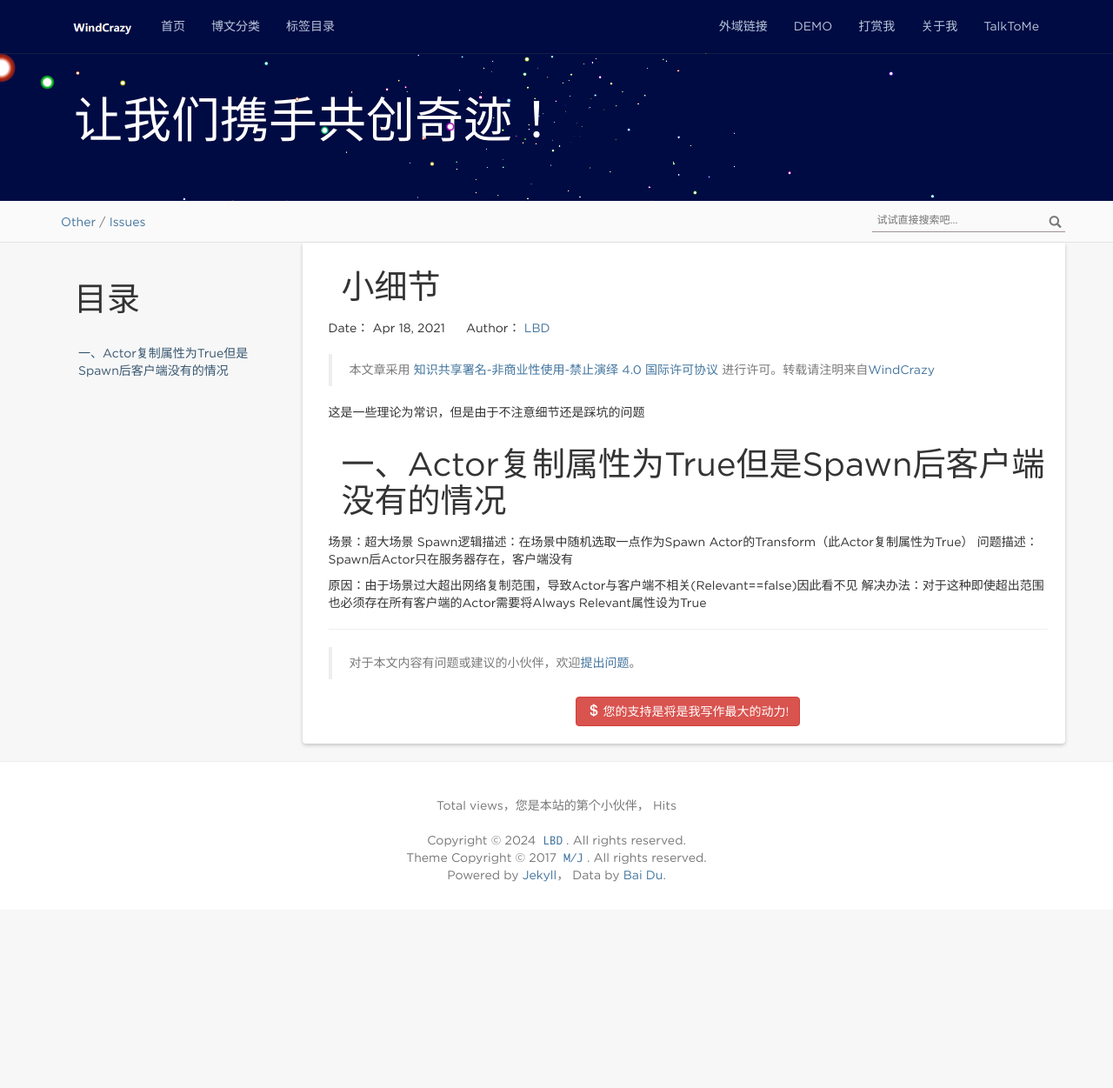
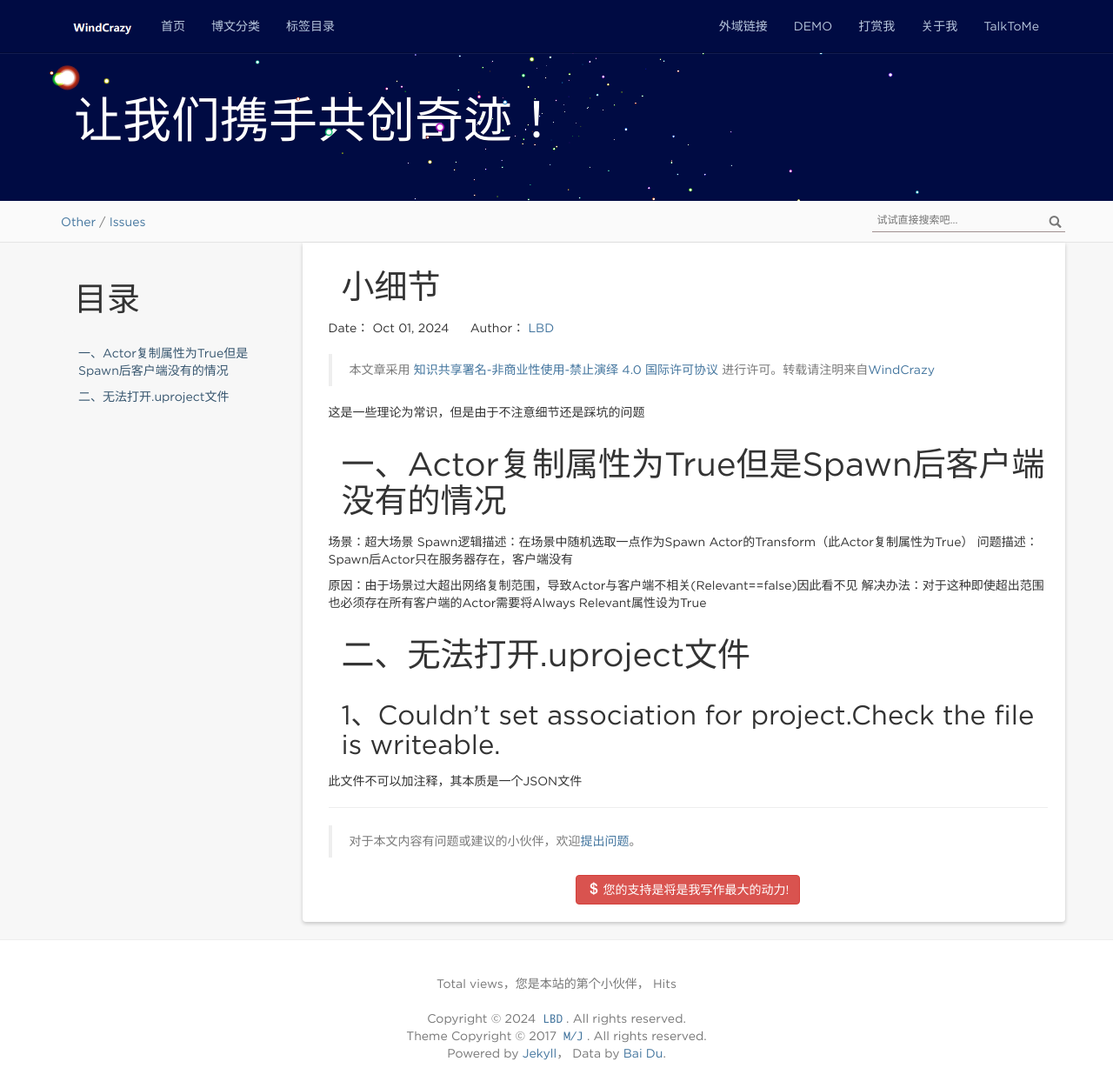
Before and after one commit to windcrazy123/windcrazy123.github.io, a Jekyll site: the page built from _posts/Others/2024-10-01-常识但踩坑.md, in a window 1280 px wide and 1251 px high. Shown: the whole window at 87% size. Built offline with Jekyll 4.4.1, drawn with Linux system fonts in a browser that asks for light colours; nearby versions of some CDN libraries; comment, search, counter and statistics services are not loaded.

Commit message:
不可以加注释.uproject文件

```diff
--- a/_posts/Others/2024-10-01-常识但踩坑.md
+++ b/_posts/Others/2024-10-01-常识但踩坑.md
@@ -1,7 +1,7 @@
 ---
 layout: post
 title: "小细节"
-date: 2021-04-18 09:00:00 +0800
+date: 2024-10-01 09:00:00 +0800
 categories: Other
 tag: Issues
 ---
@@ -20,3 +20,9 @@ Spawn逻辑描述：在场景中随机选取一点作为Spawn Actor的Transform
 
 原因：由于场景过大超出网络复制范围，导致Actor与客户端不相关(Relevant==false)因此看不见
 解决办法：对于这种即使超出范围也必须存在所有客户端的Actor需要将Always Relevant属性设为True
+
+# 二、无法打开.uproject文件
+
+## 1、Couldn't set association for project.Check the file is writeable.
+
+此文件不可以加注释，其本质是一个JSON文件
```
